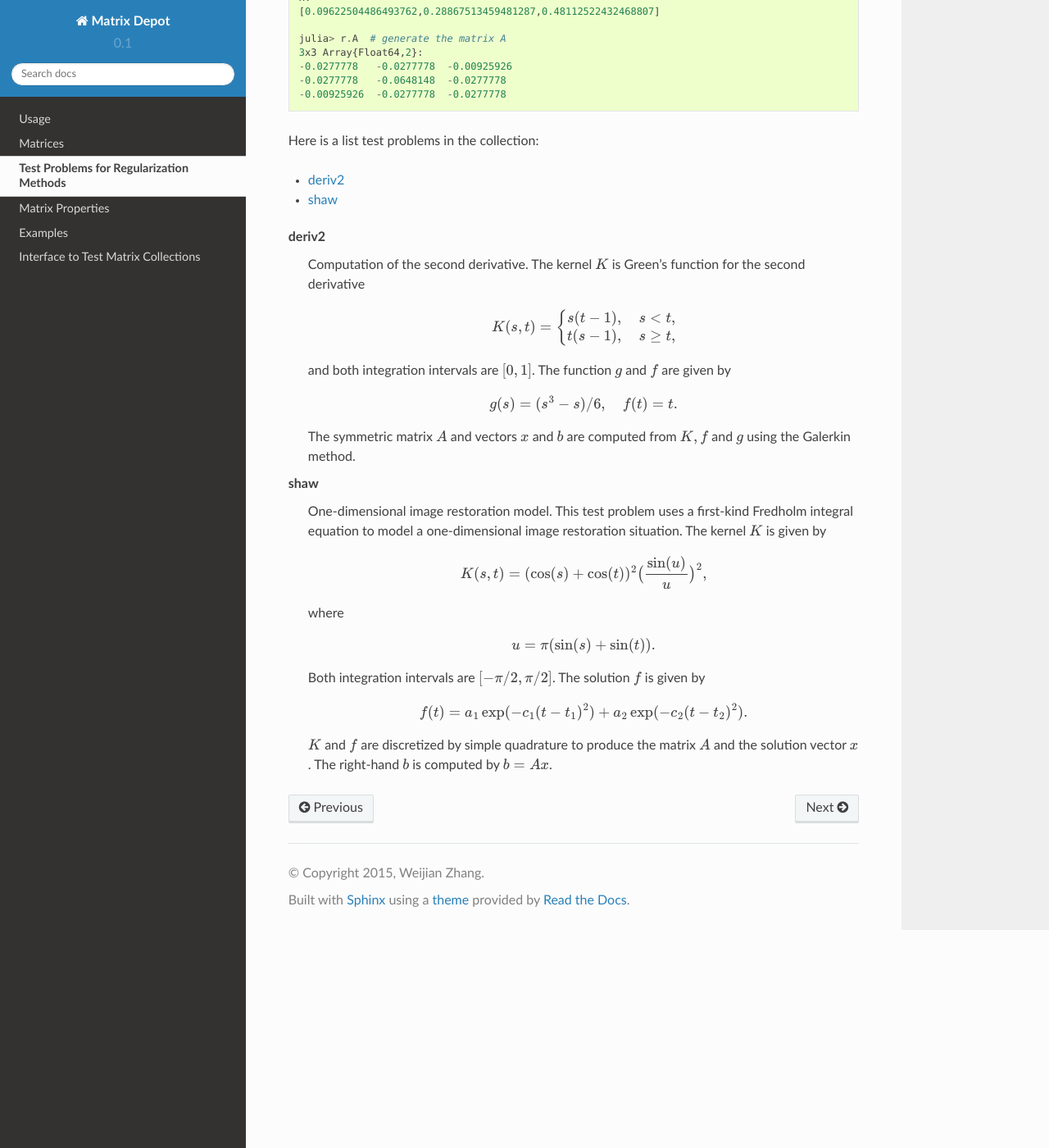
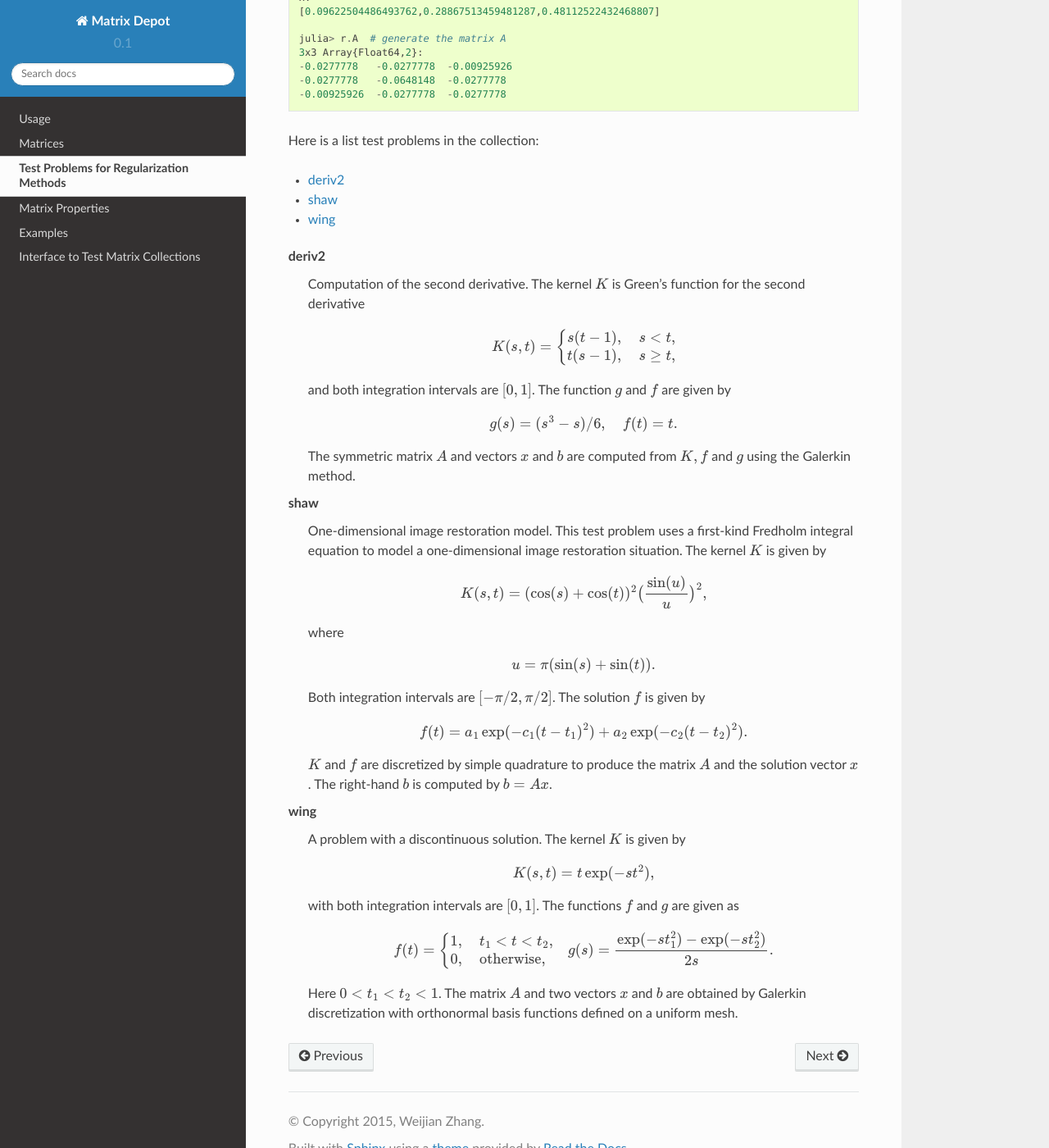
Before and after one commit to JuliaLinearAlgebra/MatrixDepot.jl, a Sphinx documentation site: the page built from doc/regu.rst, in a window 1280 px wide and 1400 px high, scrolled down 1112 px. Shown: the whole window at 82% size. Built offline with Sphinx 7.4.7 and the Read the Docs theme 2.0.0, drawn with Linux system fonts in a browser that asks for light colours.

Commit message:
add problem wing and some simple tests

```diff
--- a/doc/regu.rst
+++ b/doc/regu.rst
@@ -68,9 +68,34 @@ Here is a list test problems in the collection:
 
 * :term:`deriv2`
 * :term:`shaw`
+* :term:`wing`
 
 .. glossary::
    :sorted:
+
+   wing
+      A problem with a discontinuous solution. The kernel :math:`K` is
+      given by
+
+      .. math::
+
+	 K(s,t) = t \exp(-st^2),
+
+      with both integration intervals are :math:`[0,1]`.  The functions
+      :math:`f` and :math:`g` are given as
+
+      .. math::
+
+	 f(t) = \begin{cases}
+	         1, \quad t_1 < t < t_2, \\
+		 0, \quad \mbox{otherwise},\\
+                \end{cases}
+	 \quad
+	 g(s) = \frac{\exp(-st_1^2) - \exp(-st_2^2)}{2s}.
+
+      Here :math:`0 < t_1 < t_2 < 1`. The matrix :math:`A` and two
+      vectors :math:`x` and :math:`b` are obtained by Galerkin discretization
+      with orthonormal basis functions defined on a uniform mesh.
 
    shaw
       One-dimensional image restoration model. This test problem
```
Also changed, not shown: 3 other files.
